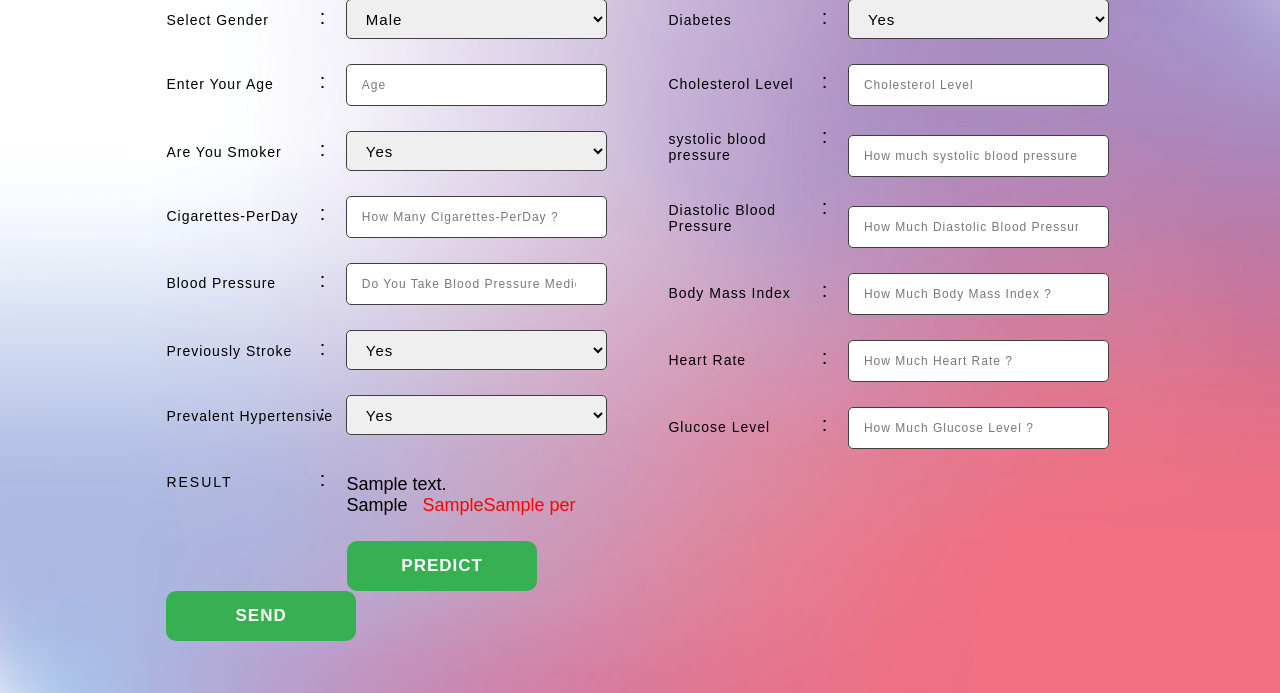
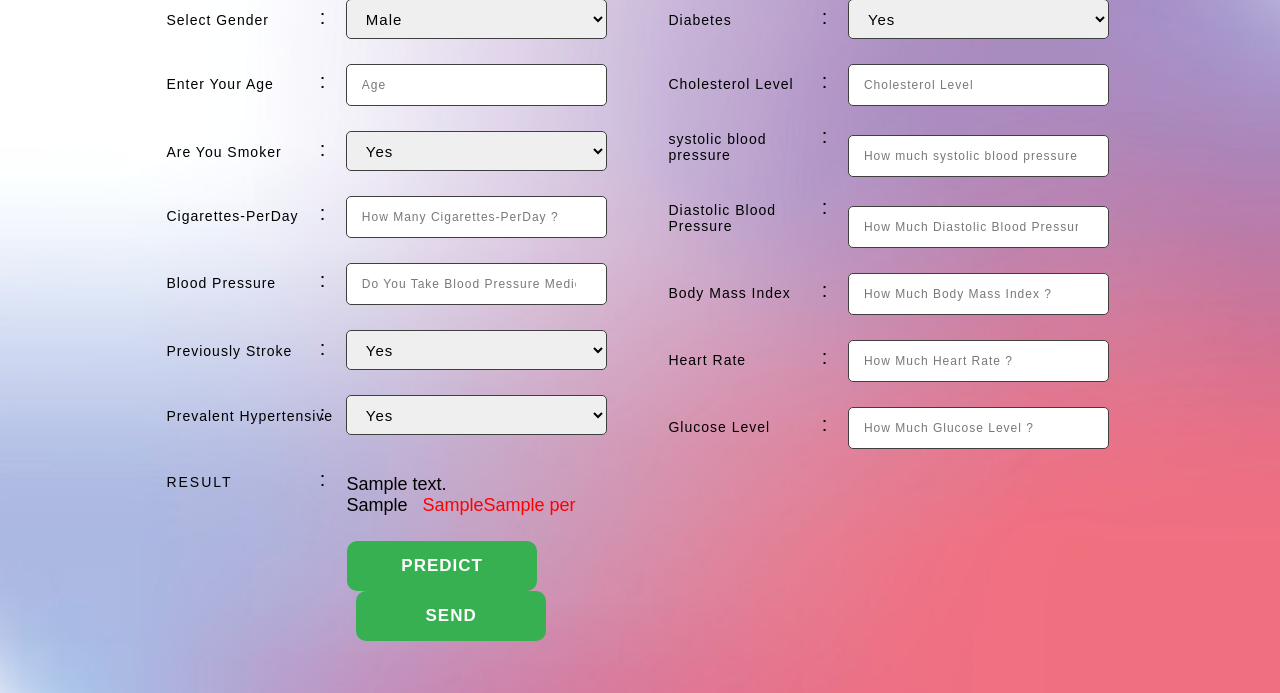
Before and after one commit to AhmedA998/Heroku_diabetes_php, a Flask app: template templates/index.html in a window 1280 px wide. Shown: the part 107-800 px from the top of the page. Run offline with Flask 2, Linux system fonts and the light colour scheme; the template is opened without the code that fills it: most values are stand-ins (such as "Sample title", 1, 10 or a date in 2020); parts of the project's set-up code (start-up, migrations or seed data) failed here and were passed over; some libraries are stand-ins or nearby versions.

Commit message:
Update style.css

```diff
--- a/static/css/style.css
+++ b/static/css/style.css
@@ -245,9 +245,7 @@ color:#787878!important;
 .register {
 	background-color:#36b051;
     width:20%;
-	margin-right:10px;
-	margin-left:200px;
-	float:left;
+	margin-right:50px;
     height: 50px;
     border: none;
     cursor: pointer;
@@ -271,6 +269,7 @@ color:#787878!important;
 .reset {
 	background-color:#36b051;
     width:20%;
+    margin-left: 190px;
 	float:left;
     height: 50px;
     border: none;
```
